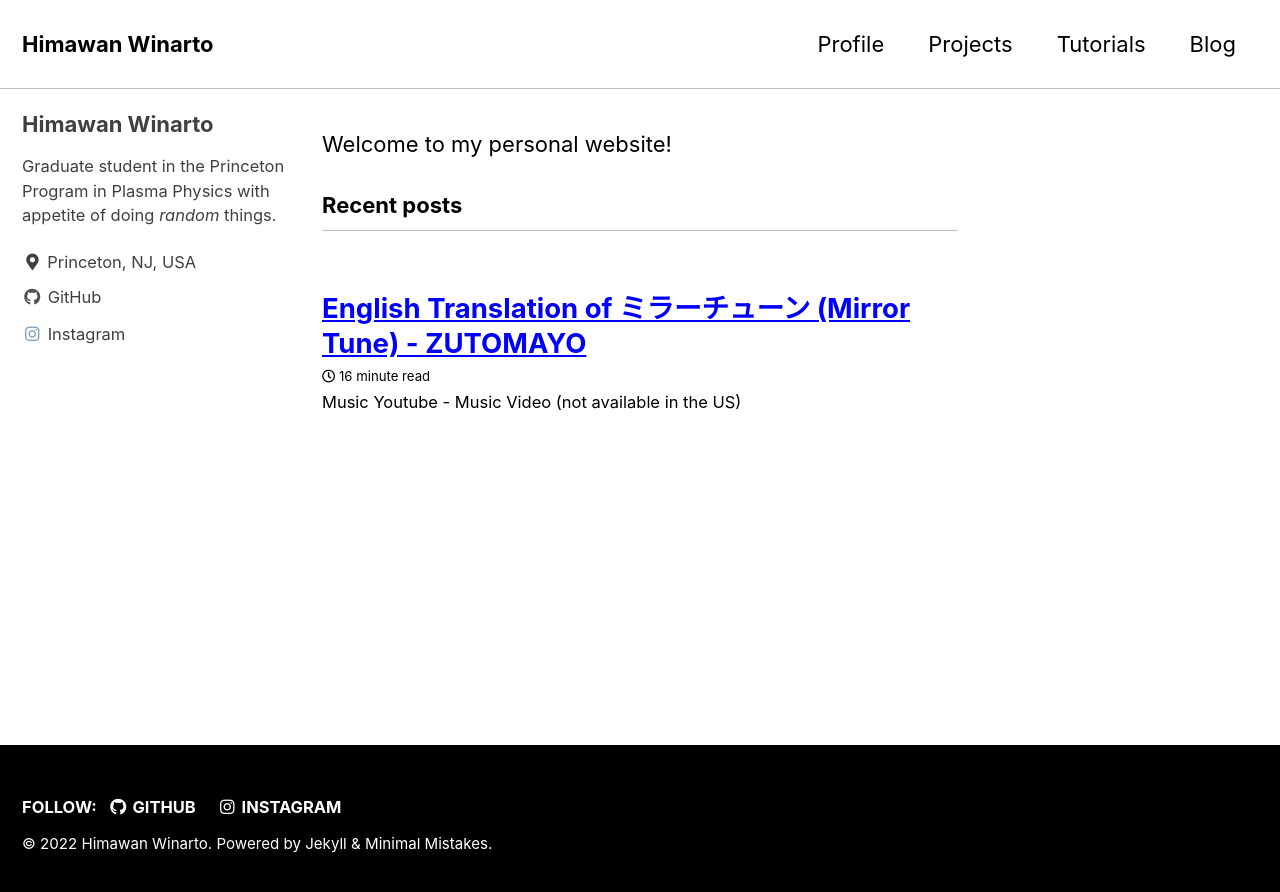
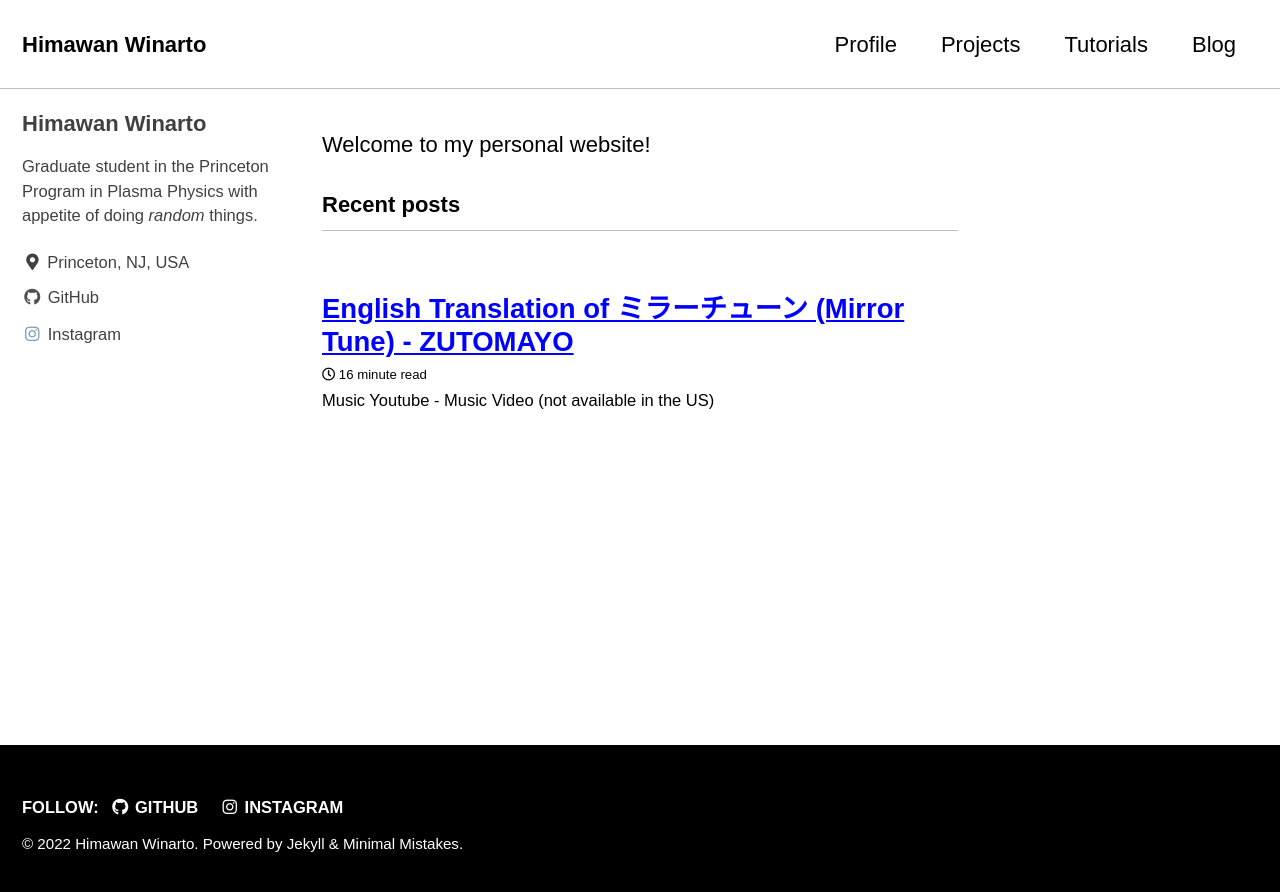
Before and after one commit to himax16/personal-website-jekyll, a Jekyll site: the page built from index.html, in a window 1280 px wide. Shown: the top 892 px of the page. Built offline with Jekyll 4.4.1, drawn with Linux system fonts in a browser that asks for light colours; cached includes are drawn as plain includes; the list of posts is cut into pages by our own code.

```diff
--- a/_sass/minimal-mistakes/_variables.scss
+++ b/_sass/minimal-mistakes/_variables.scss
@@ -14,8 +14,7 @@
 
 /* system typefaces */
 $serif: Georgia, Times, serif !default;
-$sans-serif: "Noto Serif Japanese", -apple-system, BlinkMacSystemFont, "Roboto",
-  "Segoe UI", "Helvetica Neue", "Lucida Grande", Arial, sans-serif !default;
+$sans-serif: "Noto Serif Japanese", sans-serif !default;
 $monospace: Monaco, Consolas, "Lucida Console", monospace !default;
 
 /* sans serif typefaces */
```
